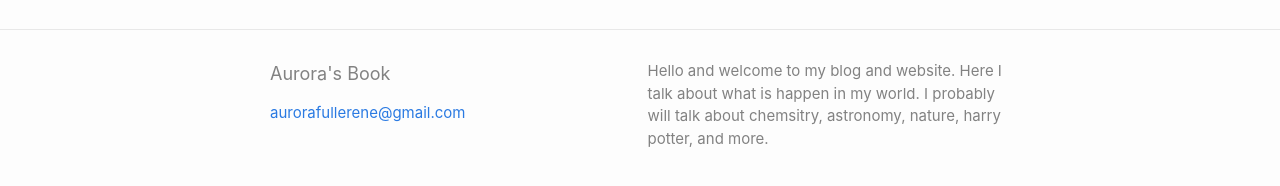
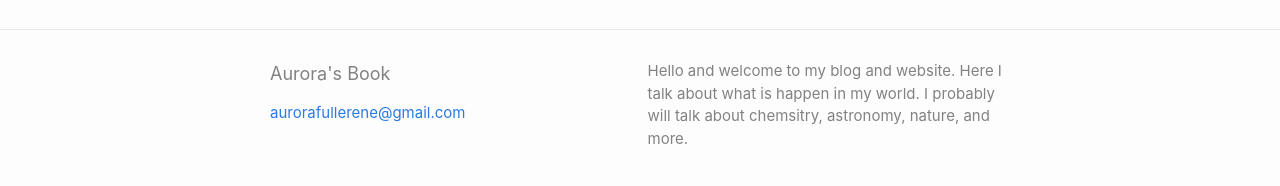
Before and after one commit to aurorawaxwing/aurorasbook.com, a Jekyll site: the page built from _posts/2019/12/2019-12-23-a-new-day.md, in a window 1280 px wide. Shown: the part 690-876 px from the top of the page. Built offline with Jekyll 4.4.1, drawn with Linux system fonts in a browser that asks for light colours.

Commit message:
edited config and added post and reorder files

```diff
--- a/_config.yml
+++ b/_config.yml
@@ -22,8 +22,7 @@ title: Aurora's Book
 email: aurorafullerene@gmail.com
 description: >- # this means to ignore newlines until "baseurl:"
   Hello and welcome to my blog and website. Here I talk about what is happen in
-  my world. I probably will talk about chemsitry, astronomy, nature, harry
-  potter, and more.
+  my world. I probably will talk about chemsitry, astronomy, nature, and more.
 baseurl: "" # the subpath of your site, e.g. /blog
 url: "" # the base hostname & protocol for your site, e.g. https://aurorasbook.com
 markdown: kramdown
```
Also changed, not shown: _posts/2019/12/2019-12-24-hot-chocolate-and-tea.md (added, +9 -0 lines), _posts/2019/12/2019-12-22-Hello-World.markdown (renamed from _posts/2019-12-22-Hello-World.markdown), _posts/2019/12/2019-12-23-a-new-day.md (renamed from _posts/2019-12-23-a-new-day.md).
